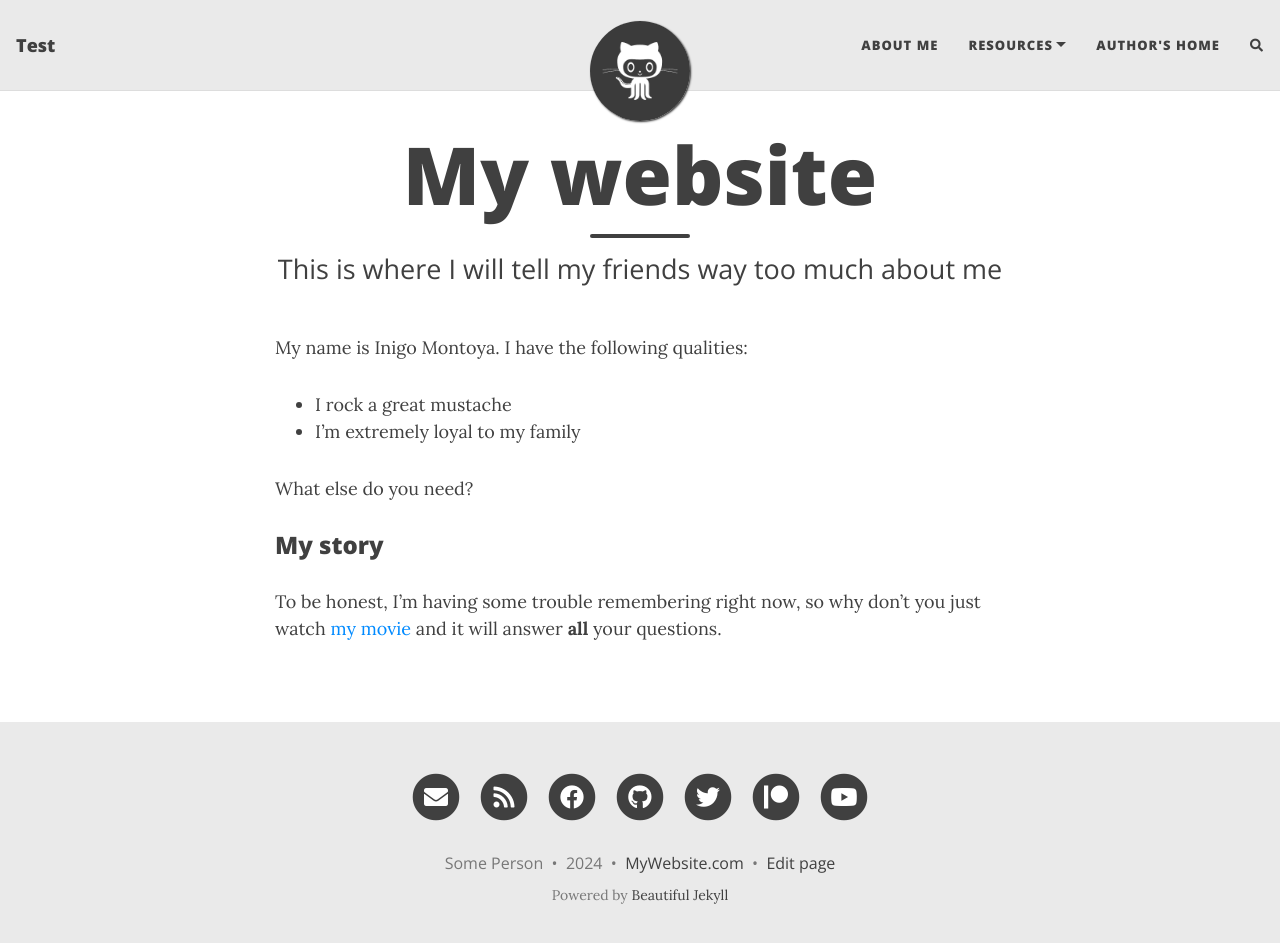
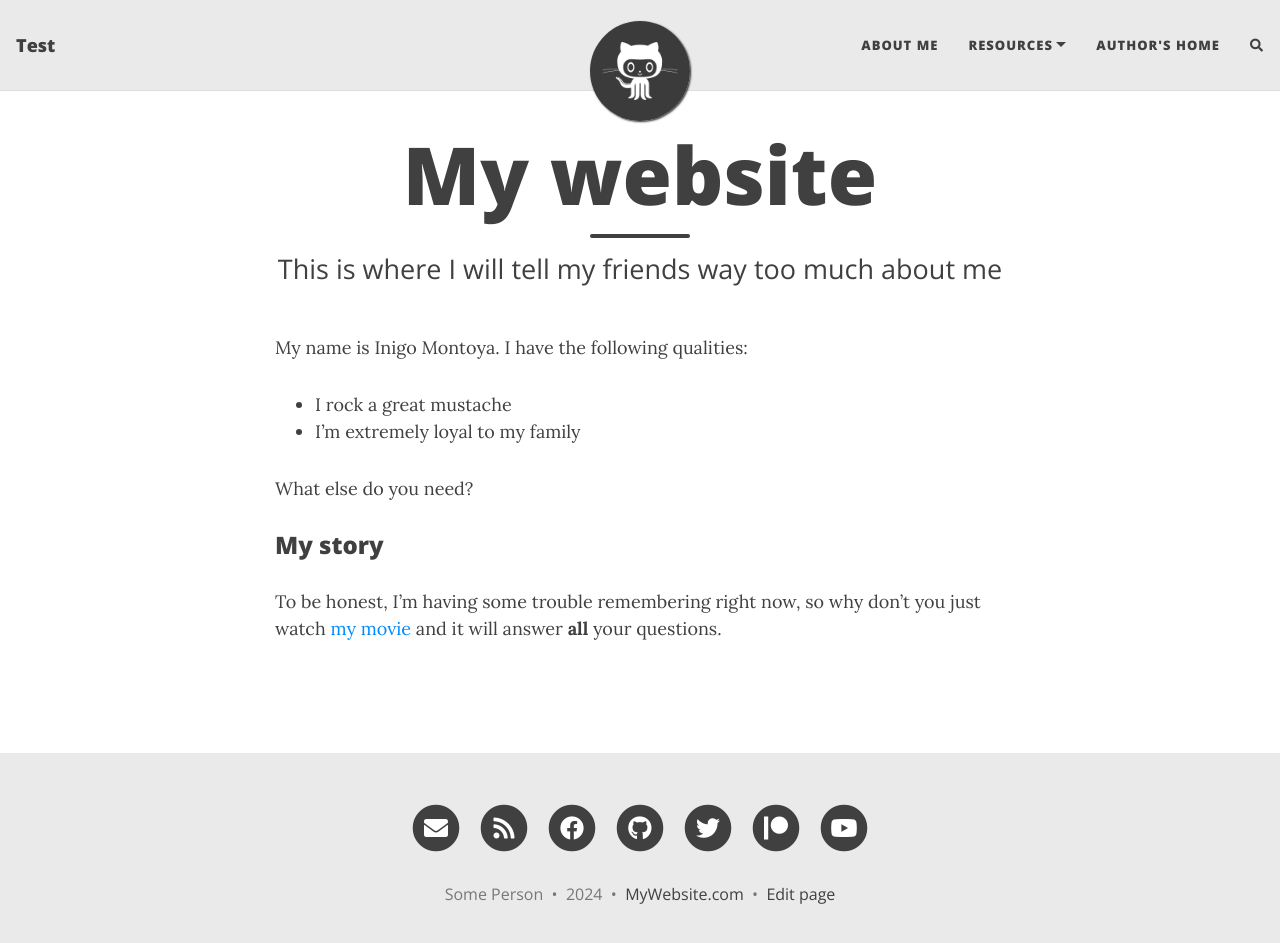
Before and after one commit to kevajarvenkuitu/kevajarvenkuitu.github.io, a Jekyll site: the page built from index.md, in a window 1280 px wide and 956 px high. Shown: the top 943 px of the window. Built offline with Jekyll 4.4.1, drawn with Linux system fonts in a browser that asks for light colours; nearby versions of some CDN libraries; comment, search, counter and statistics services are not loaded; part of the change alters nothing that is shown.

```diff
--- a/_config.yml
+++ b/_config.yml
@@ -119,6 +119,7 @@ edit_page_button: true
 # See https://github.com/daattali/beautiful-jekyll/issues/765 to understand the issue this setting can solve
 navbar-var-length: false
 
+remove-ads: true
 # The keywords to associate with your website, for SEO purposes
 #keywords: "my,list,of,keywords"
 
```
